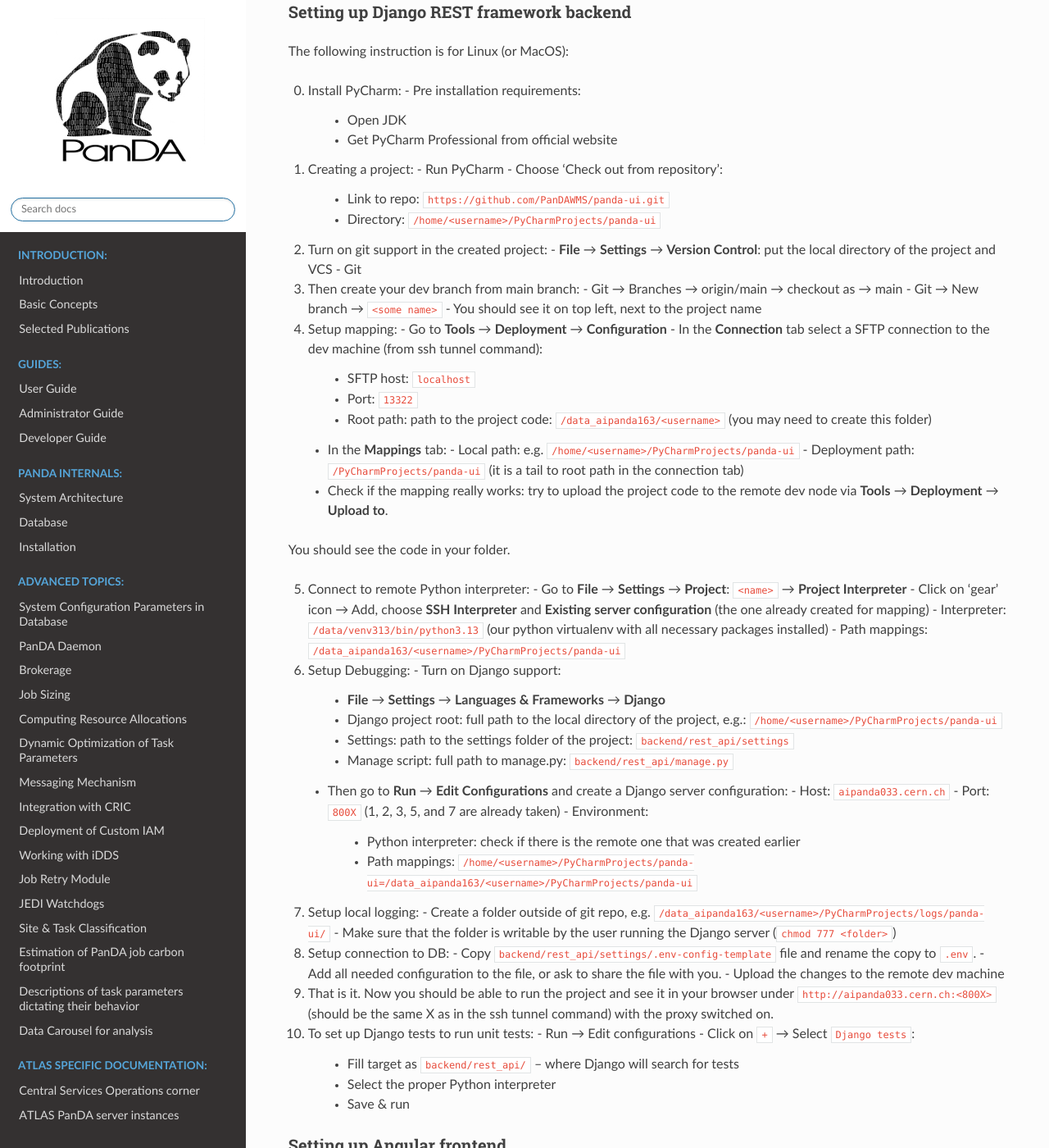
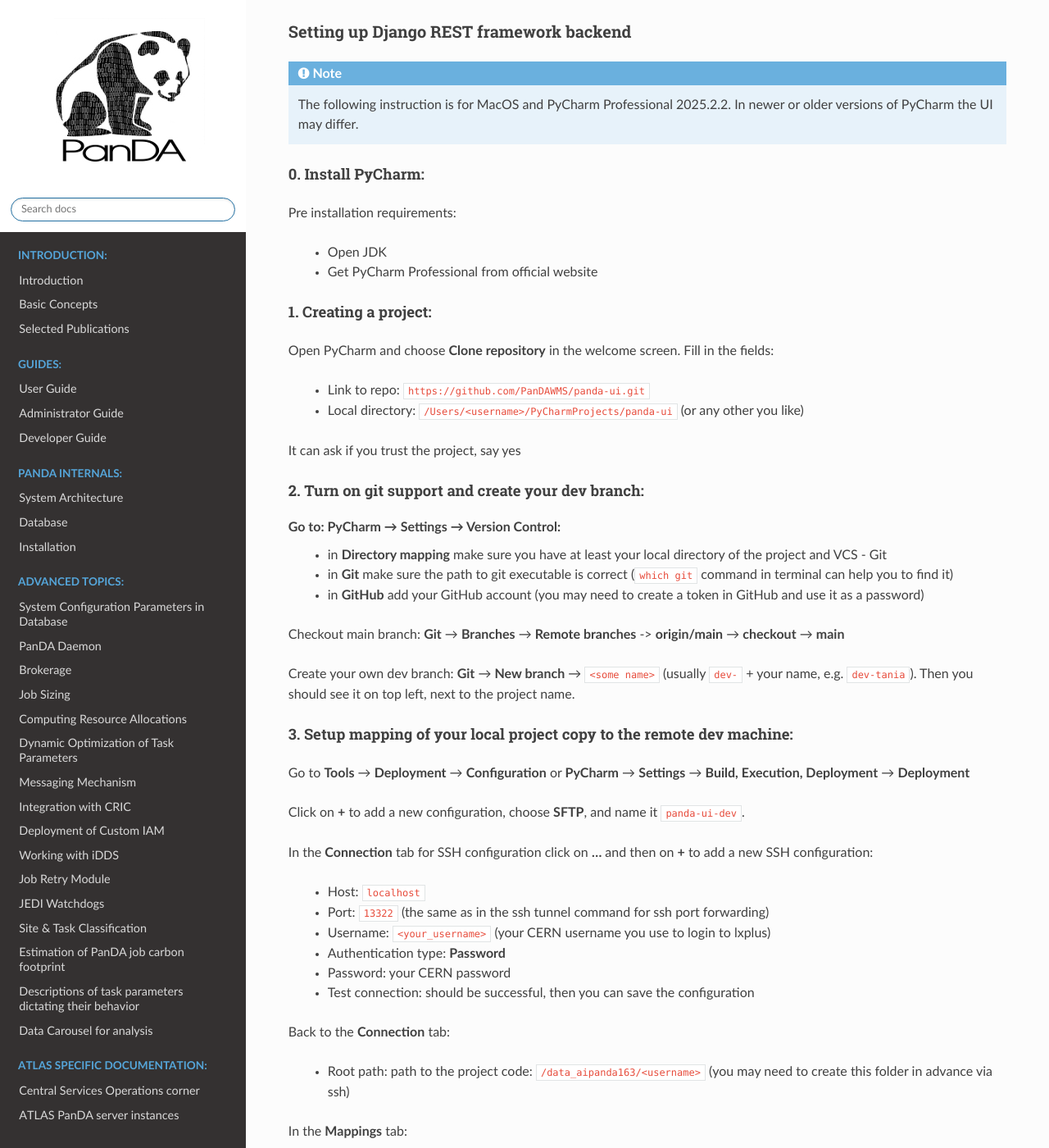
Before and after one commit to PanDAWMS/panda-docs, a Sphinx documentation site: the page built from docs/source/developer/pandaui.rst, in a window 1280 px wide and 1400 px high, scrolled down 697 px. Shown: the whole window at 82% size. Built offline with Sphinx 7.4.7 and the Read the Docs theme 3.1.0, drawn with Linux system fonts in a browser that asks for light colours; pages that are not in the unit, such as notebooks, are missing from menus; some of the changed text lies outside the part shown.

Commit message:
pandaui dev guide updated for PyCharm 2025 version

```diff
--- a/docs/source/developer/pandaui.rst
+++ b/docs/source/developer/pandaui.rst
@@ -2,9 +2,9 @@
 PanDA UI Development Guide
 ================================
 
---------------------------------
+------------------------------------------------
 Setting up the project with PyCharm Professional
---------------------------------
+------------------------------------------------
 
 .. note:: This guide is for PyCharm Professional only, as it supports remote development.
 
@@ -14,93 +14,154 @@
 You make changes to the local one, upload changes to the remote one,
 then PyCharm runs the project on the remote node and transfers debugging data to the locally running PyCharm.
 
-To be able to do it outside the CERN network we use SSH tunneling through lxplus. Example of such command::
+To be able to do it outside the CERN network we use SSH tunneling through lxplus. Example of such command:
 
-``ssh -N -p 22 -D 1234 <username>@lxplus.cern.ch -L localhost:13322:aipanda033.cern.ch:22 -L localhost:1330X:aipanda033.cern.ch:800X  -L localhost:1330X:aipanda033.cern.ch:800X``
+.. code-block:: bash
 
-Where ``X`` is any of 1...9 (1, 2, 3, 7 are taken), you may need 2 of them, one for backend and another for frontend.
+    ssh -N -p 22 -D 1234 <username>@lxplus.cern.ch -L localhost:13322:aipanda033.cern.ch:22 -L localhost:1330X:aipanda033.cern.ch:800X  -L localhost:1330X:aipanda033.cern.ch:800X
 
-There is `SSH Tunnel Manager app <https://www.tynsoe.org/stm/>`_ for MacOS, we are using it to establish tunnels.
-In the browser you can use a proxy extension (e.g. SwitchyOmega) with a SOCKS4 protocol to ``localhost:1234``.
+where ``X`` is any of ``1...9`` (1, 2, 3, 7 are taken), you may need 2 of them, one for backend and another for frontend.
 
-""""""""""""""""""""""""""""""""
+There is `SSH Tunnel Manager app <https://www.tynsoe.org/stm/>`_ for MacOS, we are using it to create and use tunnels.
+
+In the browser you can use a proxy extension (e.g. SwitchyOmega) with a SOCKS5 protocol to ``localhost:1234``.
+
+""""""""""""""""""""""""""""""""""""""""
 Setting up Django REST framework backend
-""""""""""""""""""""""""""""""""
+""""""""""""""""""""""""""""""""""""""""
 
-The following instruction is for Linux (or MacOS):
+.. note:: The following instruction is for MacOS and PyCharm Professional 2025.2.2. In newer or older versions of PyCharm the UI may differ.
 
 0. Install PyCharm:
-   - Pre installation requirements:
-     - Open JDK
-     - Get PyCharm Professional from official website
+________________________________
+
+Pre installation requirements:
+
+ * Open JDK
+ * Get PyCharm Professional from official website
 
 1. Creating a project:
-   - Run PyCharm
-   - Choose 'Check out from repository':
-     - Link to repo: ``https://github.com/PanDAWMS/panda-ui.git``
-     - Directory: ``/home/<username>/PyCharmProjects/panda-ui``
+________________________________
 
-2. Turn on git support in the created project:
-   - **File** → **Settings** → **Version Control**: put the local directory of the project and VCS - Git
+Open PyCharm and choose **Clone repository** in the welcome screen. Fill in the fields:
 
-3. Then create your dev branch from main branch:
-   - Git → Branches → origin/main → checkout as → main
-   - Git → New branch → ``<some name>``
-   - You should see it on top left, next to the project name
+ * Link to repo: ``https://github.com/PanDAWMS/panda-ui.git``
+ * Local directory: ``/Users/<username>/PyCharmProjects/panda-ui`` (or any other you like)
 
-4. Setup mapping:
-   - Go to **Tools** → **Deployment** → **Configuration**
-   - In the **Connection** tab select a SFTP connection to the dev machine (from ssh tunnel command):
-     - SFTP host: ``localhost``
-     - Port: ``13322``
-     - Root path: path to the project code: ``/data_aipanda163/<username>`` (you may need to create this folder)
-   - In the **Mappings** tab:
-     - Local path: e.g. ``/home/<username>/PyCharmProjects/panda-ui``
-     - Deployment path: ``/PyCharmProjects/panda-ui`` (it is a tail to root path in the connection tab)
-   - Check if the mapping really works: try to upload the project code to the remote dev node via **Tools** → **Deployment** → **Upload to**.
-You should see the code in your folder.
+It can ask if you trust the project, say yes
 
-5. Connect to remote Python interpreter:
-   - Go to **File** → **Settings** → **Project**: ``<name>`` → **Project Interpreter**
-   - Click on ‘gear’ icon → Add, choose **SSH Interpreter** and **Existing server configuration** (the one already created for mapping)
-   - Interpreter: ``/data/venv313/bin/python3.13`` (our python virtualenv with all necessary packages installed)
-   - Path mappings: ``/data_aipanda163/<username>/PyCharmProjects/panda-ui``
+2. Turn on git support and create your dev branch:
+______________________________________________
 
-6. Setup Debugging:
-   - Turn on Django support:
-     - **File** → **Settings** → **Languages & Frameworks** → **Django**
-     - Django project root: full path to the local directory of the project, e.g.: ``/home/<username>/PyCharmProjects/panda-ui``
-     - Settings: path to the settings folder of the project: ``backend/rest_api/settings``
-     - Manage script: full path to manage.py: ``backend/rest_api/manage.py``
-   - Then go to **Run** → **Edit Configurations** and create a Django server configuration:
-     - Host: ``aipanda033.cern.ch``
-     - Port: ``800X`` (1, 2, 3, 5, and 7 are already taken)
-     - Environment:
-       - Python interpreter: check if there is the remote one that was created earlier
-       - Path mappings: ``/home/<username>/PyCharmProjects/panda-ui=/data_aipanda163/<username>/PyCharmProjects/panda-ui``
+Go to: **PyCharm** → **Settings** → **Version Control**:
+ * in **Directory mapping** make sure you have at least your local directory of the project and VCS - Git
+ * in **Git** make sure the path to git executable is correct (``which git`` command in terminal can help you to find it)
+ * in **GitHub** add your GitHub account (you may need to create a token in GitHub and use it as a password)
 
-7. Setup local logging:
-   - Create a folder outside of git repo, e.g. ``/data_aipanda163/<username>/PyCharmProjects/logs/panda-ui/``
-   - Make sure that the folder is writable by the user running the Django server (``chmod 777 <folder>``)
+Checkout main branch: **Git** → **Branches** → **Remote branches** -> **origin/main** → **checkout** → **main**
 
-8. Setup connection to DB:
-   - Copy ``backend/rest_api/settings/.env-config-template`` file and rename the copy to ``.env``.
-   - Add all needed configuration to the file, or ask to share the file with you.
-   - Upload the changes to the remote dev machine
+Create your own dev branch: **Git** → **New branch** → ``<some name>`` (usually ``dev-`` + your name, e.g. ``dev-tania``).
+Then you should see it on top left, next to the project name.
 
-9. That is it. Now you should be able to run the project and see it in your browser under ``http://aipanda033.cern.ch:<800X>`` (should be the same X as in the ssh tunnel command) with the proxy switched on.
 
-10. To set up Django tests to run unit tests:
-    - Run → Edit configurations
-    - Click on ``+`` → Select ``Django tests``:
-      - Fill target as ``backend/rest_api/`` – where Django will search for tests
-      - Select the proper Python interpreter
-      - Save & run
+3. Setup mapping of your local project copy to the remote dev machine:
+______________________________________________________________________
+
+Go to **Tools** → **Deployment** → **Configuration** or **PyCharm** → **Settings** → **Build, Execution, Deployment** → **Deployment**
+
+Click on **+** to add a new configuration, choose **SFTP**, and name it ``panda-ui-dev``.
+
+In the **Connection** tab for SSH configuration click on **...** and then on **+** to add a new SSH configuration:
+
+ * Host: ``localhost``
+ * Port: ``13322`` (the same as in the ssh tunnel command for ssh port forwarding)
+ * Username: ``<your_username>`` (your CERN username you use to login to lxplus)
+ * Authentication type: **Password**
+ * Password: your CERN password
+ * Test connection: should be successful, then you can save the configuration
+
+Back to the **Connection** tab:
+
+ * Root path: path to the project code: ``/data_aipanda163/<username>`` (you may need to create this folder in advance via ssh)
+
+In the **Mappings** tab:
+
+ * Local path: e.g. ``/Users/<username>/PyCharmProjects/panda-ui``
+ * Deployment path: ``/PyCharmProjects/panda-ui`` (it is a tail to root path from the connection tab)
+
+
+Now you can check if the mapping really works by uploading the project code to the remote dev node.
+To do it, right-click the root folder **panda-ui** in the project tree on the left and select **Deployment** → **Upload to** -> **panda-ui-dev**.
+Then, you should see all files in your folder on the remote dev node.
+
+4. Connect to remote Python interpreter:
+________________________________________
+
+We have a python virtualenv with all necessary packages installed on the remote dev node.
+Here we configure PyCharm to use it.
+
+Go to **PyCharm** → **Settings** → **Python** → **Interpreter**, click on **Add Interpreter** and select **On SSH...**.
+In the opened window, choose existing SSH configuration (the one already created for mapping).
+After the connection inspection is done, fill in the fields:
+
+ * Environment: select **Existing**
+ * Interpreter: ``/data/venv313/bin/python3.13``
+ * For path synching, make sure it is the same as in the mapping config you did previously, i.e. local path: ``/Users/<username>/PyCharmProjects/panda-ui`` and remote path: ``/data_aipanda163/<username>/PyCharmProjects/panda-ui``
+
+5. Setup Run configuration for debugging:
+_________________________________________
+
+Turn on Django support by going to **PyCharm** → **Settings** → **Python** → **Django** and fill in the fields:
+
+ * Enable Django Support: checked
+ * Django project root: full path to the local directory of the project, e.g.: ``/Users/<username>/PyCharmProjects/panda-ui``
+ * Settings: path to the settings folder of the project: ``backend/rest_api/settings``
+ * Manage script: full path to manage.py: ``backend/rest_api/manage.py``
+
+Then go to **Run** → **Edit Configurations** and create a new **Django server** configuration. In the opened window fill in the fields:
+
+ * Name: ``backend dev`` (or any other you like)
+ * Run: choose the remote interpreter we created earlier
+ * Host: ``aipanda033.cern.ch``
+ * Port:  ``800X`` (the same as in the ssh tunnel command for http port forwarding)
+
+Also, we need to create a separate configuration to run unit tests. Go to **Run** → **Edit configurations** and create
+a new **Django tests** configuration. In the opened window fill in the fields:
+
+ * Name: ``backend tests all`` (or any other you like)
+ * Target: ``backend.rest_api`` (Django will run all tests in this folder and its subfolders)
+ * Python interpreter: choose the remote interpreter created earlier
+
+6. Secrets and logs:
+____________________
+
+For security and common sense reasons, we do not store secrets and logs in the git repository.
+
+So, we need to create a folder for logs on remote node outside of the git repo, e.g. ``/data_aipanda163/<username>/PyCharmProjects/logs/panda-ui/``,
+and make sure that the folder is writable by the user running the Django server (``chmod 777 <folder>``)
+
+For secrets, we use environment variables stored in a file ``.env`` that is not tracked by git.
+All required variables are listed in the template file ``.env-config-template``.
+So you may copy ``backend/rest_api/settings/.env-config-template`` file and rename the copy to ``.env``.
+Then, add all needed configuration values including the ``LOG_PATH`` you just created to the file (ask to share an example file),
+and upload the changes to the remote dev machine.
+
+7. Run & enjoy:
+_______________
+
+Now you should be able to run the Django server on the remote dev node by clicking the Run button on the top right of PyCharm.
+You can also run unit tests by selecting the corresponding configuration and clicking the Run button.
+Next steps are to set up the Angular frontend to work with the REST API backend.
+
 
 """"""""""""""""""""""""""""""""
 Setting up Angular frontend
 """"""""""""""""""""""""""""""""
-1. install Node.js on the remote machine
+
+Here we use the same remote dev node (aipanda033) and PyCharm Professional.
+
+1. Install Node.js and dependences on the remote machine
+________________________________________________________
 
 .. code-block:: bash
 
@@ -117,34 +178,58 @@
     node -v
     nvm current
     npm -v
-
-
-2. install all dependencies on the remote machine
-
-.. code-block:: bash
+    # get the path to node and npm for later
+    which node
 
     # Go to the project frontend directory, where package.json is located
-    cd frontend/ui
+    cd frontend
     # Install the dependencies
     npm install
     # optionally you may need to fix the permissions
     chmod -R 755 node_modules
 
 
-3. set up remote Node.js interpreter in PyCharm
-    - Open **Settings** > **Plugin** and make sure the following plugins installed and activated: ``Node.js``, ``TypeScript``, ``Node.js Remote Interpreter``
-    - Open **Settings** > **Languages & Frameworks** > **Node.js** and add Remote Node.js Interpreter
-    - Choose already existing SSH configuration to dev node
-    - Node interpreter: path to node on the remote machine, where Node.js has been installed just before, output of ``which node`` command
-    - Package manager: path to npm on the remote machine, output of ``which npm`` command
+2. Set up remote Node.js interpreter in PyCharm
+_______________________________________________
 
-4. set up remote Node.js run configuration in PyCharm
-    - In the PyCharm open **Run** > **Edit Configurations** > **Add New Configuration** > **npm**
-    - Package.json: path to package.json on local machine
-    - Command: run
-    - Script: start
-    - Node interpreter: Choose remote Node interpreter we just created
-    - Package manager: should be path to npm on the remote machine
-    - Mapping: check it is correct, local path to project root should be mapped to remote path to project root
-    - Put your port for runnin frontend in ``frontend/ui/angular.json`` file ``projects.frontend.architect.serve.options.port``. The default port is 8000.
-    - Put the port you set for running backend to ``frontend/src/environments/environment.dev.ts`` file ``apiUrl``.
+Go to **PyCharm** -> **Settings** > **Plugin** and make sure the following plugins installed and activated:
+``Node.js``, ``Node.js Remote Interpreter``, ``JavaScript and TypeScript``
+
+Open **Settings** > **Languages & Frameworks** > **Node.js**, click on **...** -> **+** -> **Add remote**. In the opened window fill in the fields:
+
+ * Choose already existing SSH configuration to dev node
+ * Node interpreter: path to node on the remote machine, where Node.js has been installed just before, output of ``which node`` command
+
+3. Set up remote Node.js run configuration in PyCharm
+______________________________________________________
+
+Go to **Run** > **Edit Configurations** > **Add New Configuration** > **npm**. In the opened window fill in the fields:
+
+ * Name: ``frontend dev`` (or any other you like)
+ * Package.json: path to package.json on local machine
+ * Command: run
+ * Script: start
+ * Node interpreter: Choose remote Node interpreter we just created
+ * Package manager: should be path to npm on the remote machine
+ * Mapping: check it is correct, local path to project root should be mapped to remote path to project root
+ * Apply & Save
+
+Put your port for running frontend in ``frontend/angular.json`` file to ``projects.frontend.architect.serve.options.port``.
+
+Put the port you set for running backend to ``frontend/src/environments/environment.ts`` file, ``apiUrl`` varuable.
+
+4. Run & enjoy:
+_________________________
+
+Now you should be able to run the Angular frontend on the remote dev node by clicking the Run button on the top right of PyCharm.
+Depending on port you set for frontend, you can access it in the browser at ``http://aipanda033.cern.ch:800X``,
+and make sure the ssh tunnel is running and proxy is set up in the browser.
+
+
+--------------------------------
+Building images for development
+--------------------------------
+
+From the root of the repository you can build docker images for backend and frontend.
+
+``docker build --platform=linux/amd64 -f docker/Dockerfile.backend -t pandaui-backend:latest .``
```
Also changed, not shown: other parts of docs/source/developer/pandaui.rst (+1 -1 lines).
